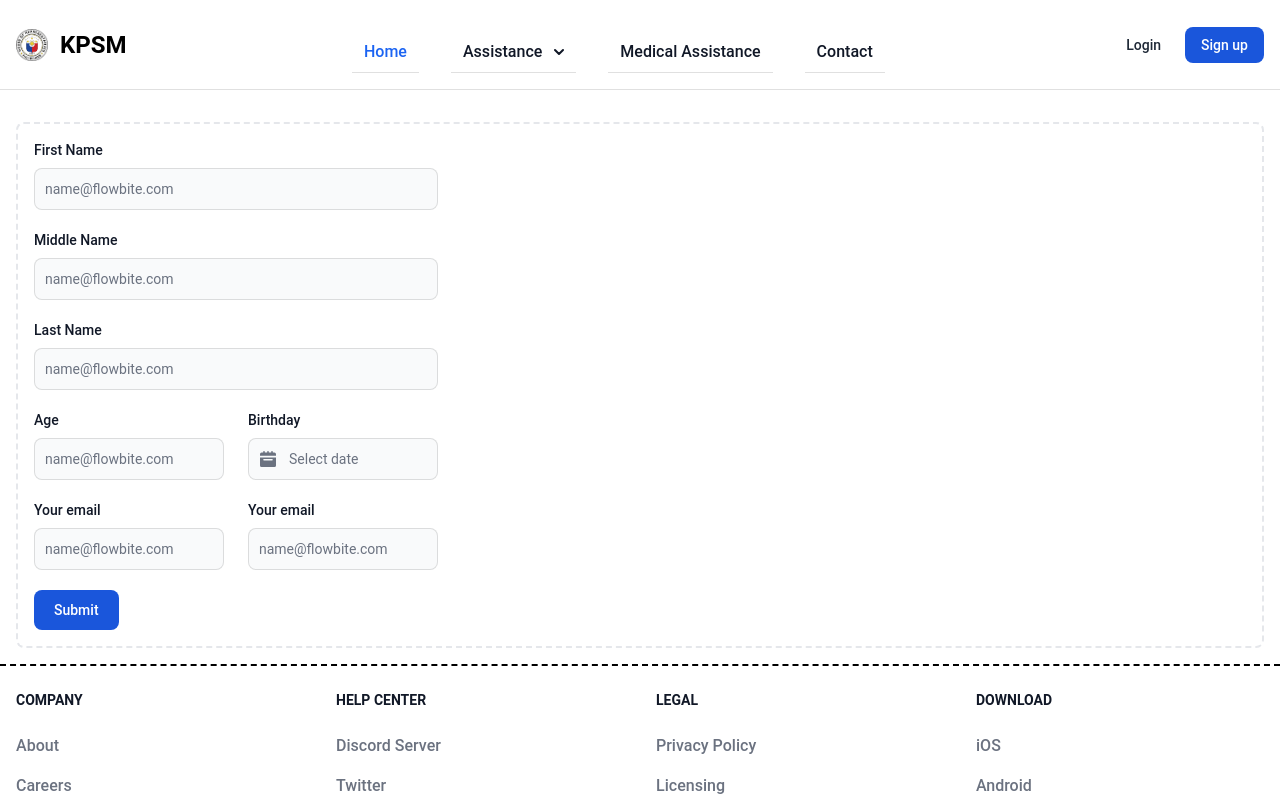
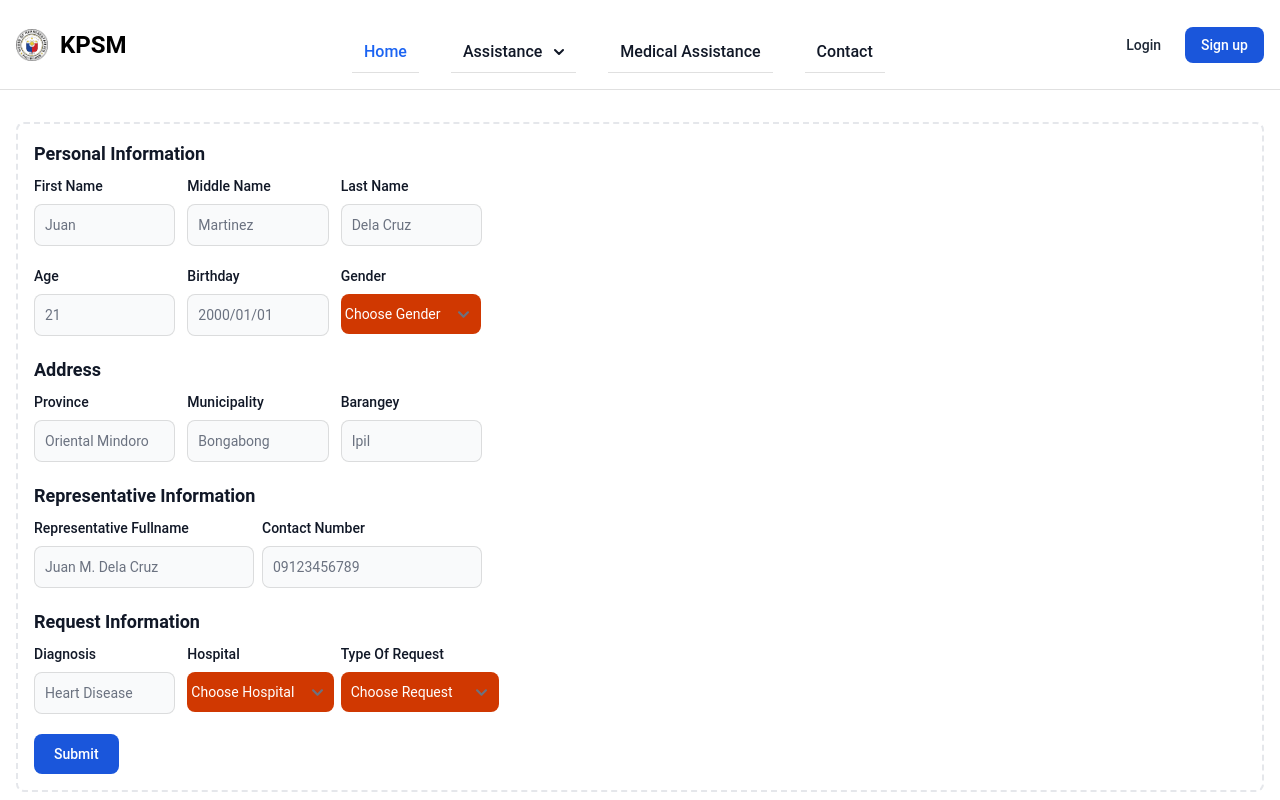
Before and after one commit to chalsimos/n_kpsm, a Vue app in the folder frontend/: page /medical-request in a window 1280 px wide. Shown: the top 800 px of the page. Built offline with nearby package versions, Linux system fonts and the light colour scheme; what tw-elements would draw is missing.

Commit message:
modify form in medical request, added input field, dipa tapos design

```diff
--- a/frontend/src/views/UserView/Medical/MedicalRequest.vue
+++ b/frontend/src/views/UserView/Medical/MedicalRequest.vue
@@ -4,44 +4,103 @@
 <div class="p-4  mt-[50px]">
     <div class="p-4 border-2 border-gray-200 border-dashed rounded-lg dark:border-gray-700 mt-14">
 
-        <form class="max-w-md mx-auto w-2/6 ml-0">
+        <h2 class="text-lg font-semibold text-gray-900 dark:text-white mb-2">Personal Information</h2>
+        <form class="max-w-md mx-auto w-5/6 ml-0">
+            <div class="grid md:grid-cols-3 md:gap-3 whitespace-nowrap">
                 <div class="mb-5">
-                <label for="email" class="block mb-2 text-sm font-medium text-gray-900 dark:text-white">First Name</label>
-                <input type="email" id="email" class="bg-gray-50 border border-gray-300 text-gray-900 text-sm rounded-lg focus:ring-blue-500 focus:border-blue-500 block w-full p-2.5 dark:bg-gray-700 dark:border-gray-600 dark:placeholder-gray-400 dark:text-white dark:focus:ring-blue-500 dark:focus:border-blue-500" placeholder="name@flowbite.com" required />
+                    <label for="FirstName" class="block mb-2 text-sm font-medium text-gray-900 dark:text-white">First Name</label>
+                    <input type="text" id="FirstName" class="bg-gray-50 border border-gray-300 text-gray-900 text-sm rounded-lg focus:ring-blue-500 focus:border-blue-500 block w-full p-2.5 dark:bg-gray-700 dark:border-gray-600 dark:placeholder-gray-400 dark:text-white dark:focus:ring-blue-500 dark:focus:border-blue-500" placeholder="Juan" required />
                 </div>
                 <div class="mb-5">
-                <label for="email" class="block mb-2 text-sm font-medium text-gray-900 dark:text-white">Middle Name</label>
-                <input type="email" id="email" class="bg-gray-50 border border-gray-300 text-gray-900 text-sm rounded-lg focus:ring-blue-500 focus:border-blue-500 block w-full p-2.5 dark:bg-gray-700 dark:border-gray-600 dark:placeholder-gray-400 dark:text-white dark:focus:ring-blue-500 dark:focus:border-blue-500" placeholder="name@flowbite.com" required />
+                    <label for="MiddleName" class="block mb-2 text-sm font-medium text-gray-900 dark:text-white">Middle Name</label>
+                    <input type="text" id="MiddleName" class="bg-gray-50 border border-gray-300 text-gray-900 text-sm rounded-lg focus:ring-blue-500 focus:border-blue-500 block w-full p-2.5 dark:bg-gray-700 dark:border-gray-600 dark:placeholder-gray-400 dark:text-white dark:focus:ring-blue-500 dark:focus:border-blue-500" placeholder="Martinez" required />
                 </div>
                 <div class="mb-5">
-                <label for="email" class="block mb-2 text-sm font-medium text-gray-900 dark:text-white">Last Name</label>
-                <input type="email" id="email" class="bg-gray-50 border border-gray-300 text-gray-900 text-sm rounded-lg focus:ring-blue-500 focus:border-blue-500 block w-full p-2.5 dark:bg-gray-700 dark:border-gray-600 dark:placeholder-gray-400 dark:text-white dark:focus:ring-blue-500 dark:focus:border-blue-500" placeholder="name@flowbite.com" required />
+                    <label for="LastName" class="block mb-2 text-sm font-medium text-gray-900 dark:text-white">Last Name</label>
+                    <input type="text" id="LastName" class="bg-gray-50 border border-gray-300 text-gray-900 text-sm rounded-lg focus:ring-blue-500 focus:border-blue-500 block w-full p-2.5 dark:bg-gray-700 dark:border-gray-600 dark:placeholder-gray-400 dark:text-white dark:focus:ring-blue-500 dark:focus:border-blue-500" placeholder="Dela Cruz" required />
                 </div>
-            <div class="grid md:grid-cols-2 md:gap-6">
+            </div>
+            <div class="grid md:grid-cols-3 md:gap-3 whitespace-nowrap">
                 <div class="mb-5">
-                    <label for="email" class="block mb-2 text-sm font-medium text-gray-900 dark:text-white">Age</label>
-                    <input type="email" id="email" class="bg-gray-50 border border-gray-300 text-gray-900 text-sm rounded-lg focus:ring-blue-500 focus:border-blue-500 block w-full p-2.5 dark:bg-gray-700 dark:border-gray-600 dark:placeholder-gray-400 dark:text-white dark:focus:ring-blue-500 dark:focus:border-blue-500" placeholder="name@flowbite.com" required />
+                    <label for="Age" class="block mb-2 text-sm font-medium text-gray-900 dark:text-white">Age</label>
+                    <input type="text" id="Age" class="bg-gray-50 border border-gray-300 text-gray-900 text-sm rounded-lg focus:ring-blue-500 focus:border-blue-500 block w-full p-2.5 dark:bg-gray-700 dark:border-gray-600 dark:placeholder-gray-400 dark:text-white dark:focus:ring-blue-500 dark:focus:border-blue-500" placeholder="21" required />
                 </div>
                 <div class="mb-5">
-                    <label for="email" class="block mb-2 text-sm font-medium text-gray-900 dark:text-white">Birthday</label>
-                    <div class="relative max-w-sm">
-                        <div class="absolute inset-y-0 start-0 flex items-center ps-3 pointer-events-none">
-                            <svg class="w-4 h-4 text-gray-500 dark:text-gray-400" aria-hidden="true" xmlns="http://www.w3.org/2000/svg" fill="currentColor" viewBox="0 0 20 20">
-                                <path d="M20 4a2 2 0 0 0-2-2h-2V1a1 1 0 0 0-2 0v1h-3V1a1 1 0 0 0-2 0v1H6V1a1 1 0 0 0-2 0v1H2a2 2 0 0 0-2 2v2h20V4ZM0 18a2 2 0 0 0 2 2h16a2 2 0 0 0 2-2V8H0v10Zm5-8h10a1 1 0 0 1 0 2H5a1 1 0 0 1 0-2Z" />
-                            </svg>
+                    <label for="Birthday" class=" block mb-2 text-sm font-medium text-gray-900 dark:text-white">Birthday</label>
+                    <input type="text" id="Birthday" class="bg-gray-50 border border-gray-300 text-gray-900 text-sm rounded-lg focus:ring-blue-500 focus:border-blue-500 block w-full p-2.5 dark:bg-gray-700 dark:border-gray-600 dark:placeholder-gray-400 dark:text-white dark:focus:ring-blue-500 dark:focus:border-blue-500" placeholder="2000/01/01" required />
                 </div>
-                        <input datepicker datepicker-buttons datepicker-autoselect-today type="text" class="bg-gray-50 border border-gray-300 text-gray-900 text-sm rounded-lg focus:ring-blue-500 focus:border-blue-500 block w-full ps-10 p-2.5  dark:bg-gray-700 dark:border-gray-600 dark:placeholder-gray-400 dark:text-white dark:focus:ring-blue-500 dark:focus:border-blue-500" placeholder="Select date">
+                <div class="mb-5">
+                    <label for="Gender" class="block mb-2 text-sm font-medium text-gray-900 dark:text-white">Gender</label>
+                    <select id="Gender" class=" text-white bg-orange-600 hover:bg-orange-500 focus:ring-4 focus:outline-none focus:ring-blue-300 font-small rounded-lg text-sm pl-1 py-2.5 text-center inline-flex items-center dark:bg-orange-600 dark:hover:bg-orange-700 dark:focus:ring-orange-800">
+                        <option disabled selected>Choose Gender</option>
+                        <option value="male">Male</option>
+                        <option value="female">Female</option>
+                    </select>
                 </div>
             </div>
-            </div>
-            <div class="grid md:grid-cols-2 md:gap-6">
+            <h2 class="text-lg font-semibold text-gray-900 dark:text-white mb-2">Address</h2>
+            <div class="grid md:grid-cols-3 md:gap-3 whitespace-nowrap">
                 <div class="mb-5">
-                    <label for="email" class="block mb-2 text-sm font-medium text-gray-900 dark:text-white">Your email</label>
-                    <input type="email" id="email" class="bg-gray-50 border border-gray-300 text-gray-900 text-sm rounded-lg focus:ring-blue-500 focus:border-blue-500 block w-full p-2.5 dark:bg-gray-700 dark:border-gray-600 dark:placeholder-gray-400 dark:text-white dark:focus:ring-blue-500 dark:focus:border-blue-500" placeholder="name@flowbite.com" required />
+                    <label for="Province" class="block mb-2 text-sm font-medium text-gray-900 dark:text-white">Province</label>
+                    <input type="text" id="Province" class="bg-gray-50 border border-gray-300 text-gray-900 text-sm rounded-lg focus:ring-blue-500 focus:border-blue-500 block w-full p-2.5 dark:bg-gray-700 dark:border-gray-600 dark:placeholder-gray-400 dark:text-white dark:focus:ring-blue-500 dark:focus:border-blue-500" placeholder="Oriental Mindoro" required />
                 </div>
                 <div class="mb-5">
-                    <label for="email" class="block mb-2 text-sm font-medium text-gray-900 dark:text-white">Your email</label>
-                    <input type="email" id="email" class="bg-gray-50 border border-gray-300 text-gray-900 text-sm rounded-lg focus:ring-blue-500 focus:border-blue-500 block w-full p-2.5 dark:bg-gray-700 dark:border-gray-600 dark:placeholder-gray-400 dark:text-white dark:focus:ring-blue-500 dark:focus:border-blue-500" placeholder="name@flowbite.com" required />
+                    <label for="Municipality" class="block mb-2 text-sm font-medium text-gray-900 dark:text-white">Municipality</label>
+                    <input type="text" id="Municipality" class="bg-gray-50 border border-gray-300 text-gray-900 text-sm rounded-lg focus:ring-blue-500 focus:border-blue-500 block w-full p-2.5 dark:bg-gray-700 dark:border-gray-600 dark:placeholder-gray-400 dark:text-white dark:focus:ring-blue-500 dark:focus:border-blue-500" placeholder="Bongabong" required />
+                </div>
+                <div class="mb-5">
+                    <label for="Barangey" class="block mb-2 text-sm font-medium text-gray-900 dark:text-white">Barangey</label>
+                    <input type="text" id="Barangey" class="bg-gray-50 border border-gray-300 text-gray-900 text-sm rounded-lg focus:ring-blue-500 focus:border-blue-500 block w-full p-2.5 dark:bg-gray-700 dark:border-gray-600 dark:placeholder-gray-400 dark:text-white dark:focus:ring-blue-500 dark:focus:border-blue-500" placeholder="Ipil" required />
+                </div>
+            </div>
+            <h2 class="text-lg font-semibold text-gray-900 dark:text-white mb-2">Representative Information</h2>
+            <div class="grid md:grid-cols-2 md:gap-2 whitespace-nowrap">
+                <div class="mb-5">
+                    <label for="FullName" class="block mb-2 text-sm font-medium text-gray-900 dark:text-white">Representative Fullname</label>
+                    <input type="text" id="FullName" class="bg-gray-50 border border-gray-300 text-gray-900 text-sm rounded-lg focus:ring-blue-500 focus:border-blue-500 block w-full p-2.5 dark:bg-gray-700 dark:border-gray-600 dark:placeholder-gray-400 dark:text-white dark:focus:ring-blue-500 dark:focus:border-blue-500" placeholder="Juan M. Dela Cruz" required />
+                </div>
+                <div class="mb-5">
+                    <label for="ContactNumber" class="block mb-2 text-sm font-medium text-gray-900 dark:text-white">Contact Number</label>
+                    <input type="number" id="ContactNumber" class="bg-gray-50 border border-gray-300 text-gray-900 text-sm rounded-lg focus:ring-blue-500 focus:border-blue-500 block w-full p-2.5 dark:bg-gray-700 dark:border-gray-600 dark:placeholder-gray-400 dark:text-white dark:focus:ring-blue-500 dark:focus:border-blue-500" placeholder="09123456789" required />
+                </div>
+            </div>
+            <h2 class="text-lg font-semibold text-gray-900 dark:text-white mb-2">Request Information</h2>
+            <div class="grid md:grid-cols-3 md:gap-3 whitespace-nowrap">
+                <div class="mb-5">
+                    <label for="Diagnosis" class="block mb-2 text-sm font-medium text-gray-900 dark:text-white">Diagnosis</label>
+                    <input type="text" id="Diagnosis" class="bg-gray-50 border border-gray-300 text-gray-900 text-sm rounded-lg focus:ring-blue-500 focus:border-blue-500 block w-full p-2.5 dark:bg-gray-700 dark:border-gray-600 dark:placeholder-gray-400 dark:text-white dark:focus:ring-blue-500 dark:focus:border-blue-500" placeholder="Heart Disease" required />
+                </div>
+                <div class="mb-5">
+                    <label for="Hospital" class="block mb-2 text-sm font-medium text-gray-900 dark:text-white">Hospital</label>
+                    <select id="Gender" class=" text-white bg-orange-600 hover:bg-orange-500 focus:ring-4 focus:outline-none focus:ring-blue-300 font-small rounded-lg text-sm pl-1 py-2.5 text-center inline-flex items-center dark:bg-orange-600 dark:hover:bg-orange-700 dark:focus:ring-orange-800">
+                        <option disabled selected>Choose Hospital</option>
+                        <option value="Maes">Maes</option>
+                        <option value="MMG">MMG</option>
+                        <option value="OMPH">OMPH</option>
+                        <option value="SMV">SMV</option>
+                        <option value="Luna Goco">Luna Goco</option>
+                    </select>
+                </div>
+                <div class="mb-5">
+                    <label for="Type Of Request" class="block mb-2 text-sm font-medium text-gray-900 dark:text-white">Type Of Request</label>
+                    <select id="Gender" class=" text-white bg-orange-600 hover:bg-orange-500 focus:ring-4 focus:outline-none focus:ring-blue-300 font-small rounded-lg text-sm pl-1 py-2.5 text-center inline-flex items-center dark:bg-orange-600 dark:hover:bg-orange-700 dark:focus:ring-orange-800">
+                        <option disabled selected>Choose Request</option>
+                        <option value="Laboratory">Laboratory</option>
+                        <option value="Bone Marrow">Bone Marrow</option>
+                        <option value="Medicine">Medicine</option>
+                        <option value="Hostpital Bill">Hostpital Bill</option>
+                        <option value="Chemotherapy">Chemotherapy</option>
+                        <option value="Endoscopy">Endoscopy</option>
+                        <option value="CT-Scan">CT-Scan</option>
+                        <option value="2D Echo">2D Echo</option>
+                        <option value="Scrotal Utz">Scrotal Utz</option>
+                        <option value="MRI">MRI</option>
+                        <option value="Blood Transfusion">Blood Transfusion</option>
+                        <option value="Biopsy">Biopsy</option>
+                        <option value="For EGD">For EGD</option>
+                        <option value="Broncoscopy">Broncoscopy</option>
+                        <option value="Laryngoscopy">Laryngoscopy</option>
+                    </select>
                 </div>
             </div>
             <button type="submit" class="text-white bg-blue-700 hover:bg-blue-800 focus:ring-4 focus:outline-none focus:ring-blue-300 font-medium rounded-lg text-sm w-full sm:w-auto px-5 py-2.5 text-center dark:bg-blue-600 dark:hover:bg-blue-700 dark:focus:ring-blue-800">Submit</button>
```
Lines whose indentation alone changed are shown as unchanged.
